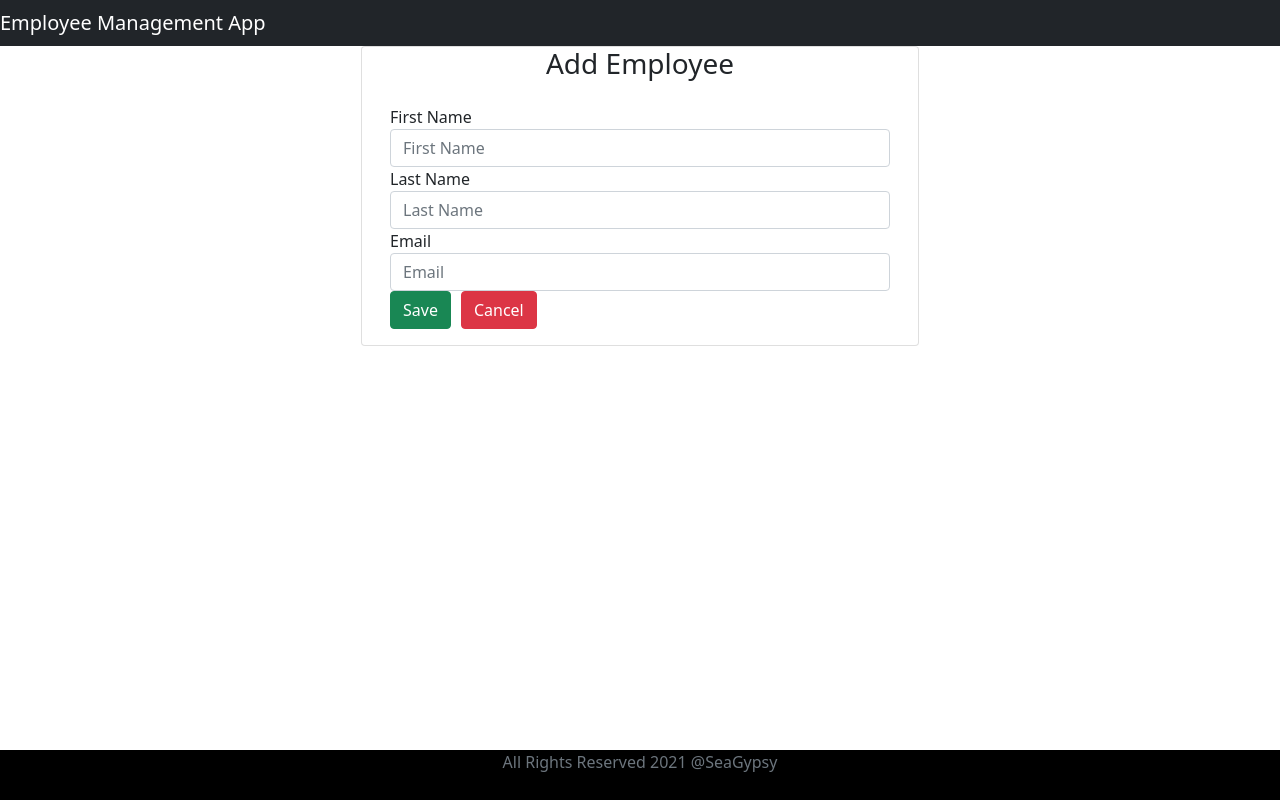
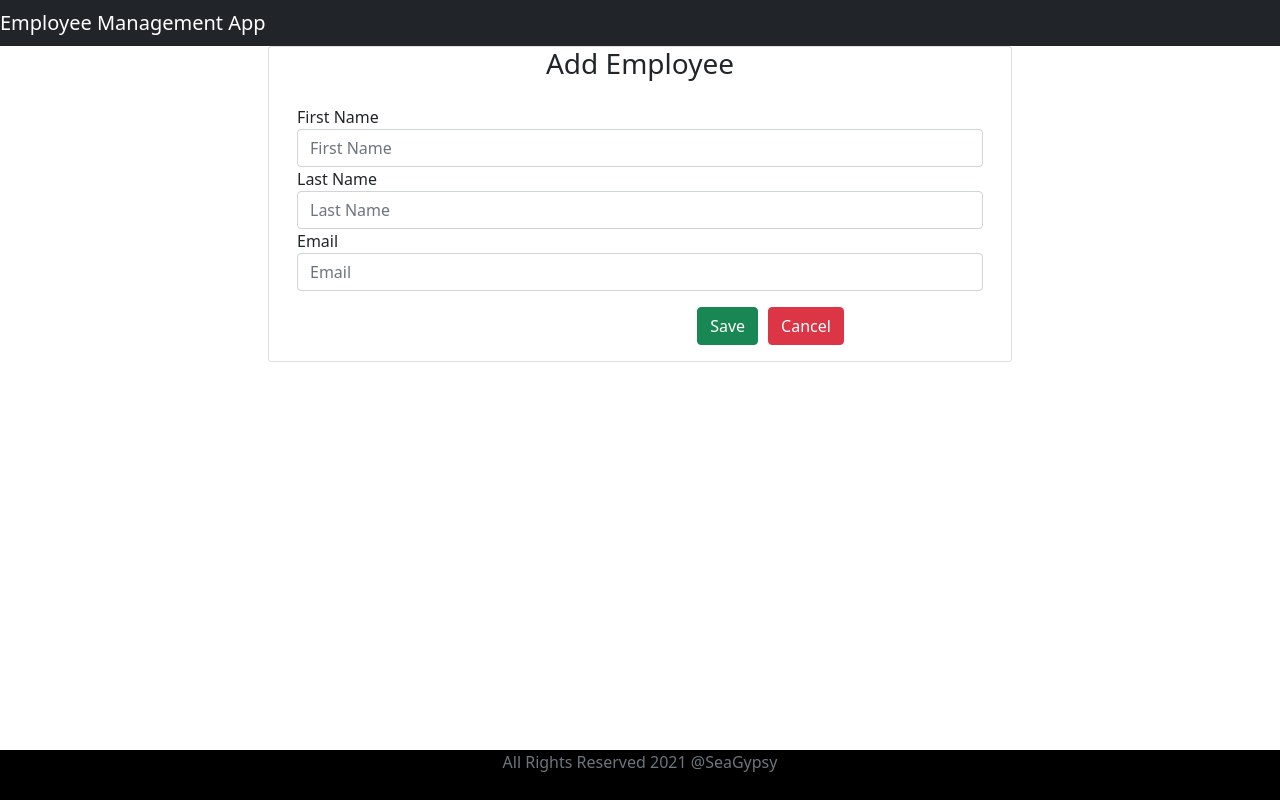
Before and after one commit to CrystalMorris/EmployeeDirectoryFE, a React (Create React App) app: page /add-employee in a window 1280 px wide. Built offline with nearby package versions, Linux system fonts and the light colour scheme.

Commit message:
adjusted the layout

```diff
--- a/src/components/CreateEmpComp.jsx
+++ b/src/components/CreateEmpComp.jsx
@@ -37,7 +37,7 @@ const CreateEmpComp =() => {
             <div>
                 <div className="container">
                     <div className="row">
-                        <div className ="card col-md-6 offset-md-3 offset-md-3">
+                        <div className ="card col-md-8 offset-md-2">
                             <h3 className="text-center">Add Employee</h3>
                             <div className="card-body">
                                 <form>
@@ -53,8 +53,10 @@ const CreateEmpComp =() => {
                                         <label>Email</label>
                                         <input placeholder="Email" name="email"  type="text" className="form-control" value={enteredEmail} onChange={changeEmailHandler} />
                                     </div>
-                                    <button className="btn btn-success" onClick={submitHandler}>Save</button>
-                                    <button className="btn btn-danger" onClick={()=>{navigate('/employees')}} style={{marginLeft: "10px"}}>Cancel</button>
+                                    <div className="form-group offset-7 mt-3">
+                                        <button className="btn btn-success" onClick={submitHandler}>Save</button>
+                                        <button className="btn btn-danger" onClick={()=>{navigate('/employees')}} style={{marginLeft: "10px"}}>Cancel</button>
+                                    </div>
 
                                 </form>
 
```
